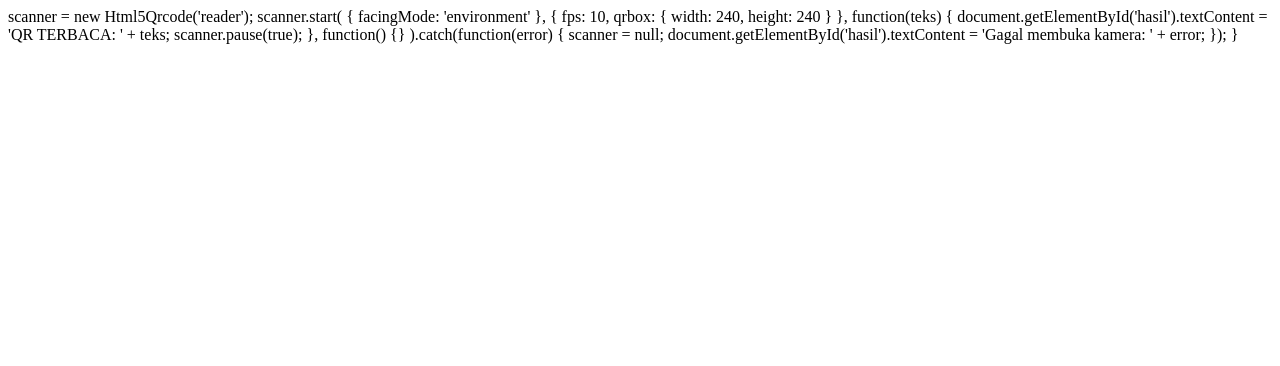
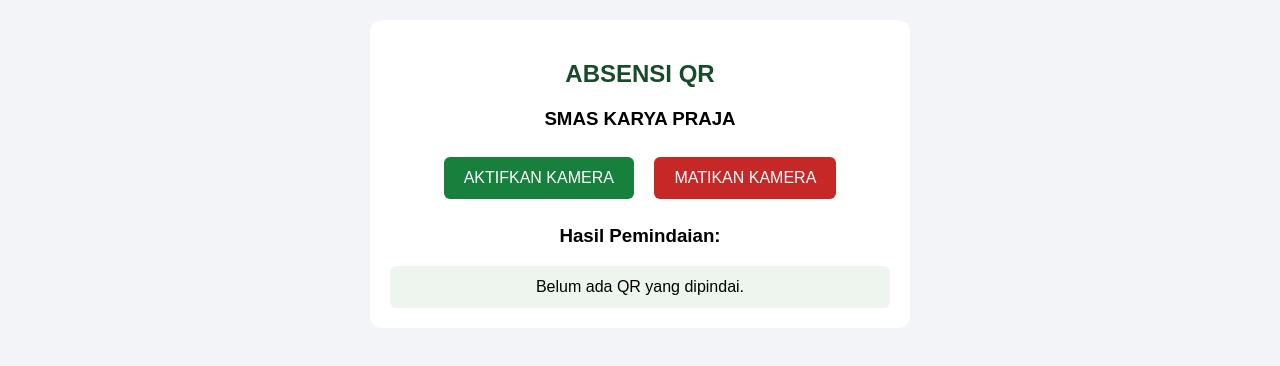
Before and after one commit to jazuliimam317-commits/e-absensi-karya-praja, a plain HTML site: page index.html in a window 1280 px wide. Drawn offline with Linux system fonts and the light colour scheme.

Commit message:
Update index.html

```diff
--- a/index.html
+++ b/index.html
@@ -1,21 +1,161 @@
-scanner = new Html5Qrcode('reader');
+<!DOCTYPE html>
+<html lang="id">
+<head>
+  <meta charset="UTF-8">
+  <meta name="viewport" content="width=device-width, initial-scale=1">
+  <title>ABSENSI QR - SMAS KARYA PRAJA</title>
+
+  <script src="https://unpkg.com/html5-qrcode@2.3.8/html5-qrcode.min.js"></script>
+
+  <style>
+    body {
+      font-family: Arial, sans-serif;
+      background: #f2f4f7;
+      margin: 0;
+      padding: 20px;
+      text-align: center;
+    }
+
+    .container {
+      max-width: 500px;
+      margin: auto;
+      background: white;
+      padding: 20px;
+      border-radius: 12px;
+    }
+
+    h2 {
+      color: #174b2b;
+    }
+
+    button {
+      padding: 12px 20px;
+      margin: 8px;
+      border: 0;
+      border-radius: 6px;
+      color: white;
+      background: #16803c;
+      font-size: 16px;
+      cursor: pointer;
+    }
+
+    #stop {
+      background: #c62828;
+    }
+
+    #reader {
+      width: 100%;
+      margin: 15px auto;
+    }
+
+    #hasil {
+      padding: 12px;
+      background: #eef5ee;
+      border-radius: 6px;
+      overflow-wrap: anywhere;
+    }
+  </style>
+</head>
+
+<body>
+  <div class="container">
+
+    <h2>ABSENSI QR</h2>
+    <h3>SMAS KARYA PRAJA</h3>
+
+    <button onclick="mulaiScan()">
+      AKTIFKAN KAMERA
+    </button>
+
+    <button id="stop" onclick="hentikanScan()">
+      MATIKAN KAMERA
+    </button>
+
+    <div id="reader"></div>
+
+    <h3>Hasil Pemindaian:</h3>
+
+    <div id="hasil">
+      Belum ada QR yang dipindai.
+    </div>
+
+  </div>
+
+  <script>
+    let scanner = null;
+    let berjalan = false;
+    let sedangMulai = false;
+
+    function mulaiScan() {
+
+      if (berjalan || sedangMulai) return;
+
+      if (typeof Html5Qrcode === "undefined") {
+        alert("Library pemindai QR belum berhasil dimuat. Periksa koneksi internet.");
+        return;
+      }
+
+      sedangMulai = true;
+
+      scanner = new Html5Qrcode("reader");
 
       scanner.start(
-        { facingMode: 'environment' },
-        { fps: 10, qrbox: { width: 240, height: 240 } },
-        function(teks) {
-          document.getElementById('hasil').textContent =
-            'QR TERBACA: ' + teks;
+        { facingMode: "environment" },
+        {
+          fps: 10,
+          qrbox: {
+            width: 250,
+            height: 250
+          }
+        },
+
+        function(decodedText) {
+
+          document.getElementById("hasil").innerText =
+            decodedText;
+
           scanner.pause(true);
+
         },
-        function() {}
-      ).catch(function(error) {
-        scanner = null;
-        document.getElementById('hasil').textContent =
-          'Gagal membuka kamera: ' + error;
+
+        function(errorMessage) {
+          // Proses pencarian QR berlangsung.
+        }
+
+      ).then(function() {
+
+        berjalan = true;
+        sedangMulai = false;
+
+      }).catch(function(error) {
+
+        berjalan = false;
+        sedangMulai = false;
+
+        alert("Kamera gagal dibuka: " + error);
+
       });
     }
+
+    function hentikanScan() {
+
+      if (scanner && berjalan) {
+
+        scanner.stop().then(function() {
+
+          scanner.clear();
+          berjalan = false;
+
+        }).catch(function(error) {
+
+          alert("Gagal mematikan kamera: " + error);
+
+        });
+
+      }
+
+    }
   </script>
+
 </body>
 </html>
-<!-- tes penyimpanan -->
```
